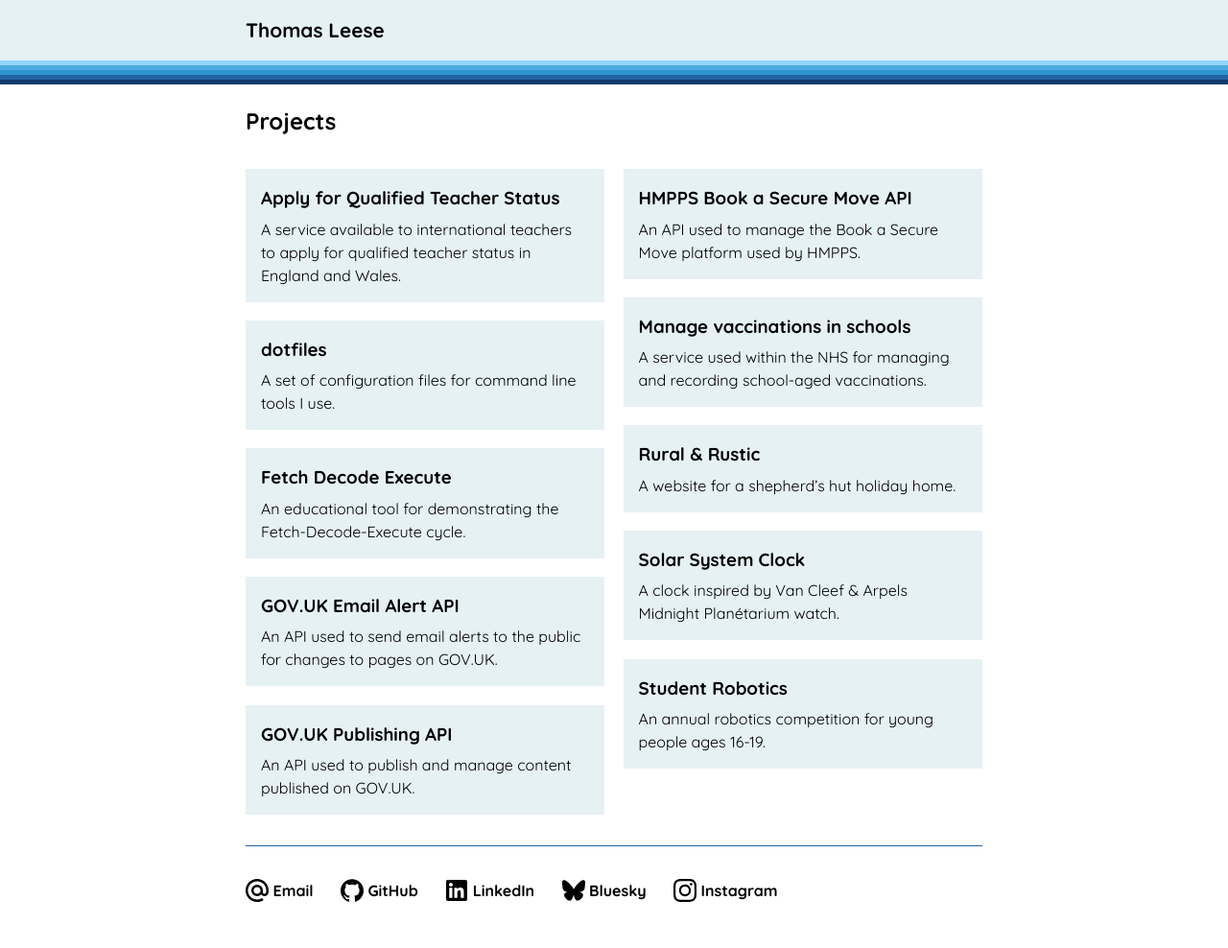
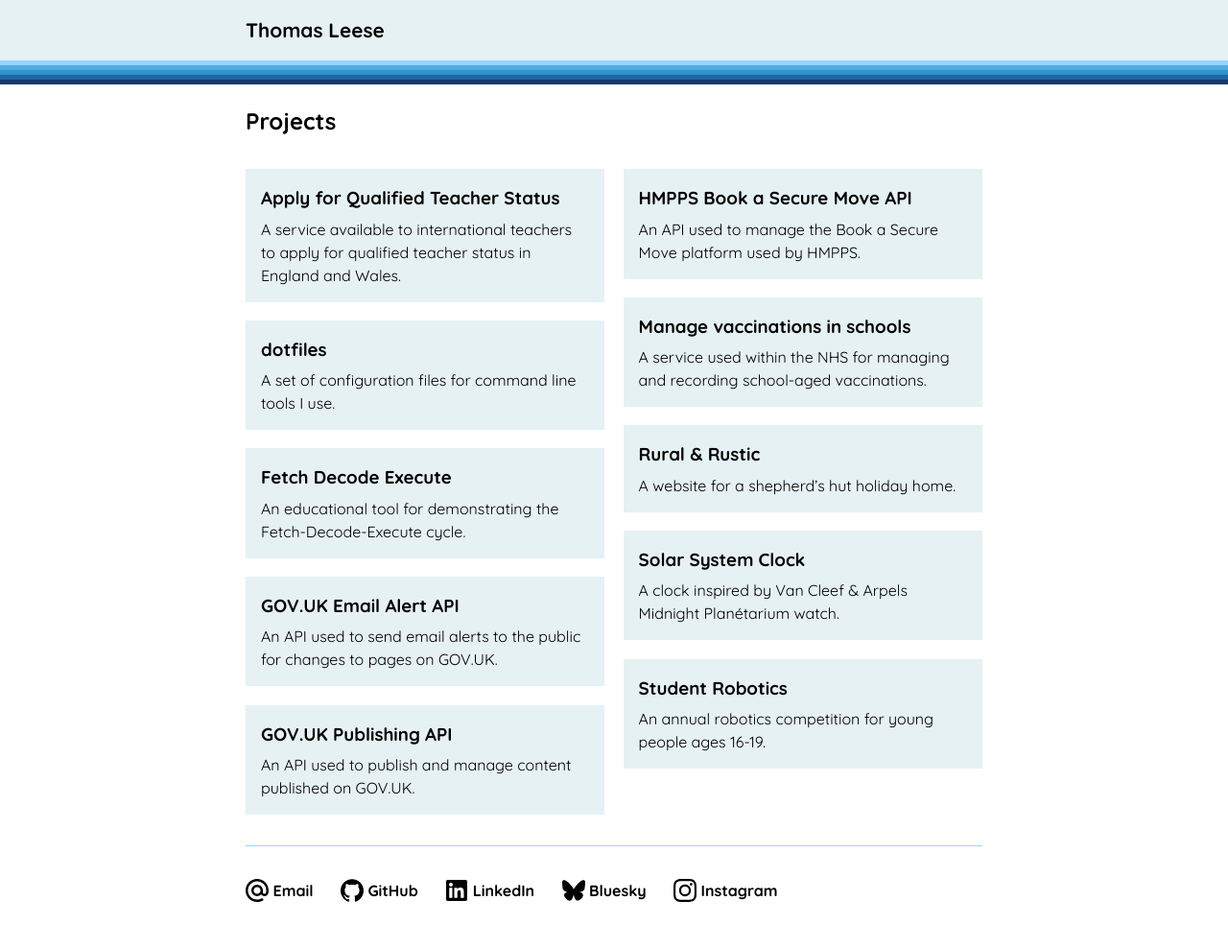
Before and after one commit to thomasleese/thomasleese.github.io, a Jekyll site: the page built from index.html, in a window 1280 px wide. Shown: the whole page at 96% size. Built offline with Jekyll 4.4.1, drawn with Linux system fonts in a browser that asks for light colours.

Commit message:
Change bar colour

```diff
--- a/styles/footer.css
+++ b/styles/footer.css
@@ -1,5 +1,5 @@
 .footer-line {
-    background: var(--colour5);
+    background: var(--colour2);
     border: none;
     height: 1px;
     border: 0;
```
